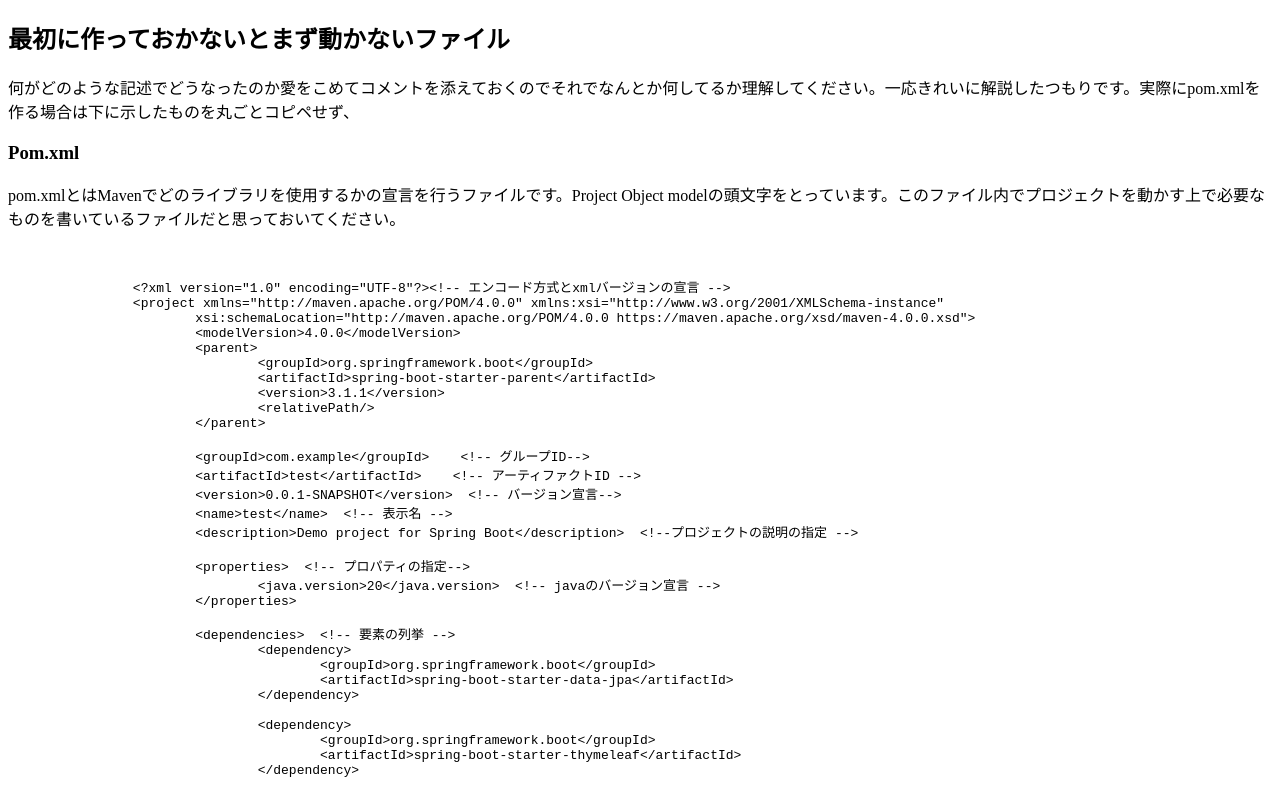
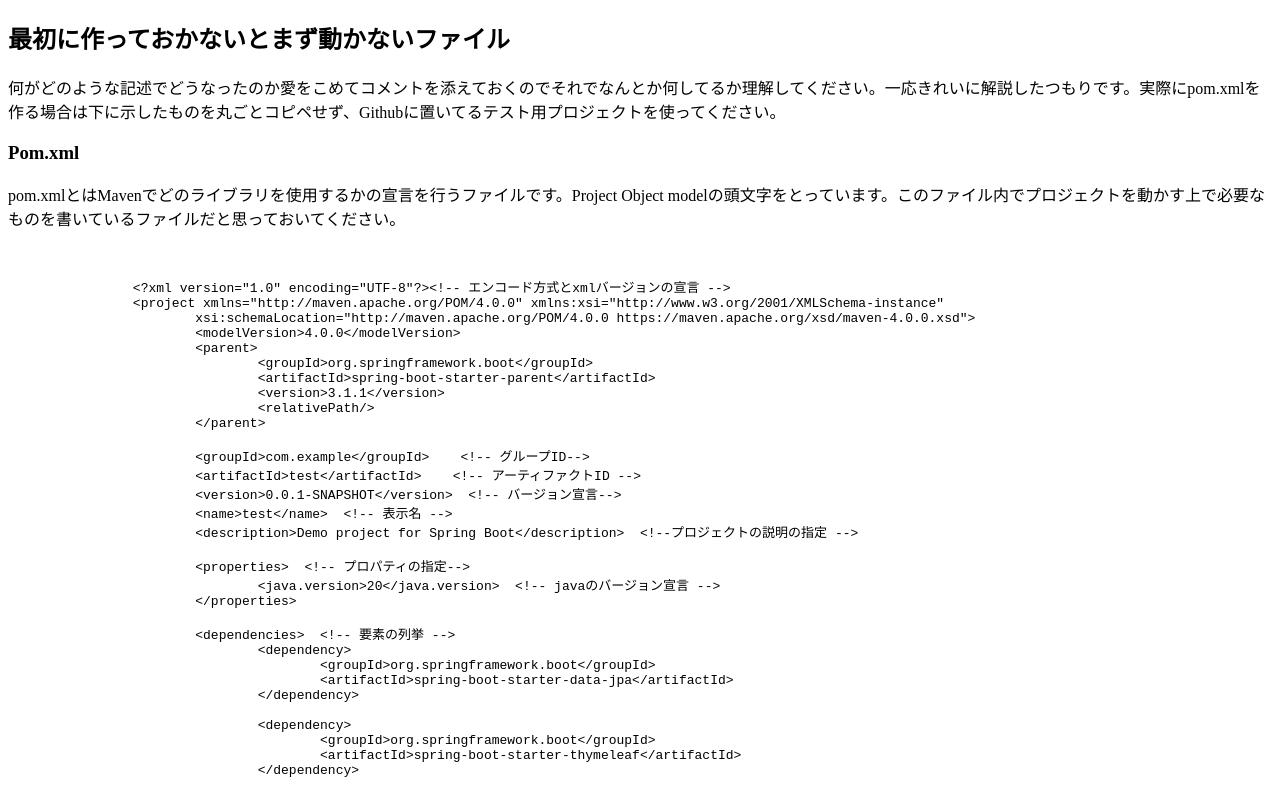
Before and after one commit to ootomonaiso/Business_IT_software_text, a plain HTML site: page div_preparation/1-3.html in a window 1280 px wide. Shown: the top 793 px of the page. Drawn offline with Linux system fonts and the light colour scheme.

Commit message:
ついき

```diff
--- a/div_preparation/1-3.html
+++ b/div_preparation/1-3.html
@@ -7,7 +7,7 @@
 <body>
     <main>
         <h2>最初に作っておかないとまず動かないファイル</h2>
-        <p>何がどのような記述でどうなったのか愛をこめてコメントを添えておくのでそれでなんとか何してるか理解してください。一応きれいに解説したつもりです。実際にpom.xmlを作る場合は下に示したものを丸ごとコピペせず、
+        <p>何がどのような記述でどうなったのか愛をこめてコメントを添えておくのでそれでなんとか何してるか理解してください。一応きれいに解説したつもりです。実際にpom.xmlを作る場合は下に示したものを丸ごとコピペせず、Githubに置いてるテスト用プロジェクトを使ってください。
 		</p>
     </main>
 
```
